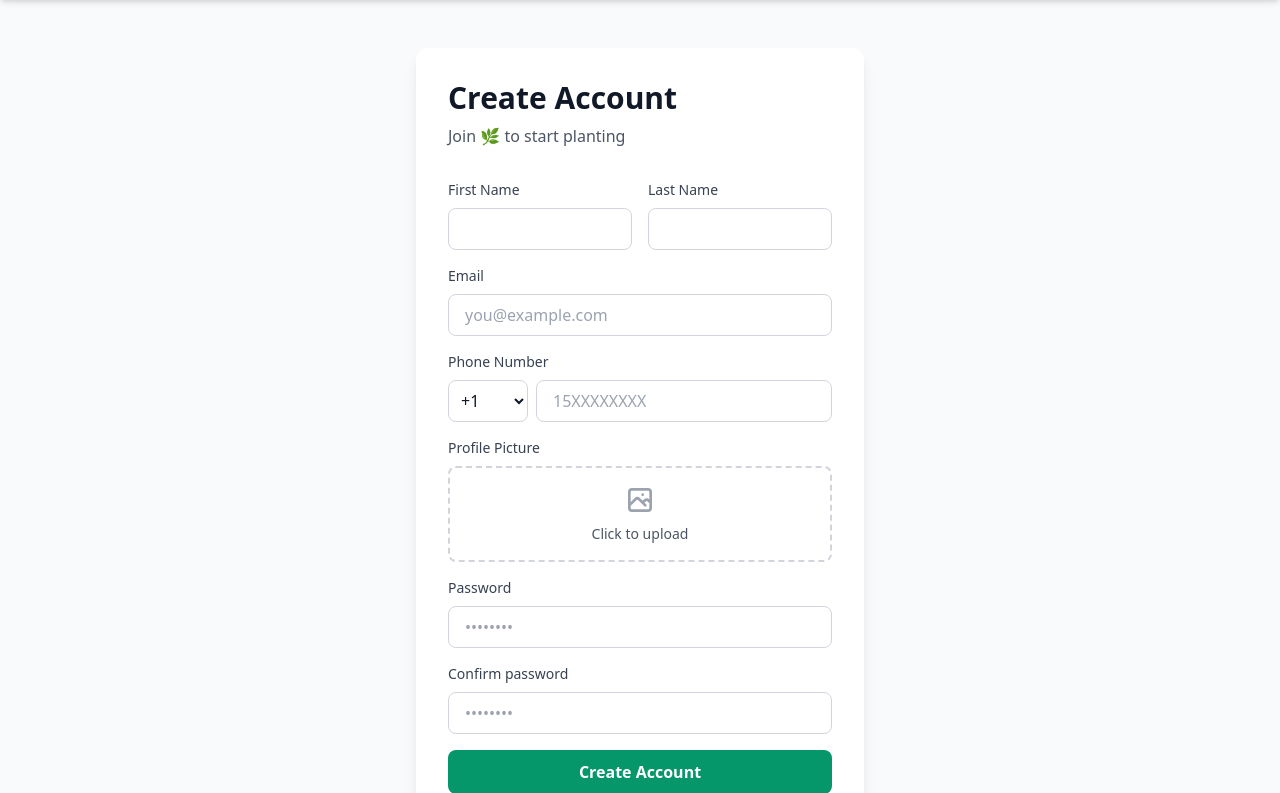
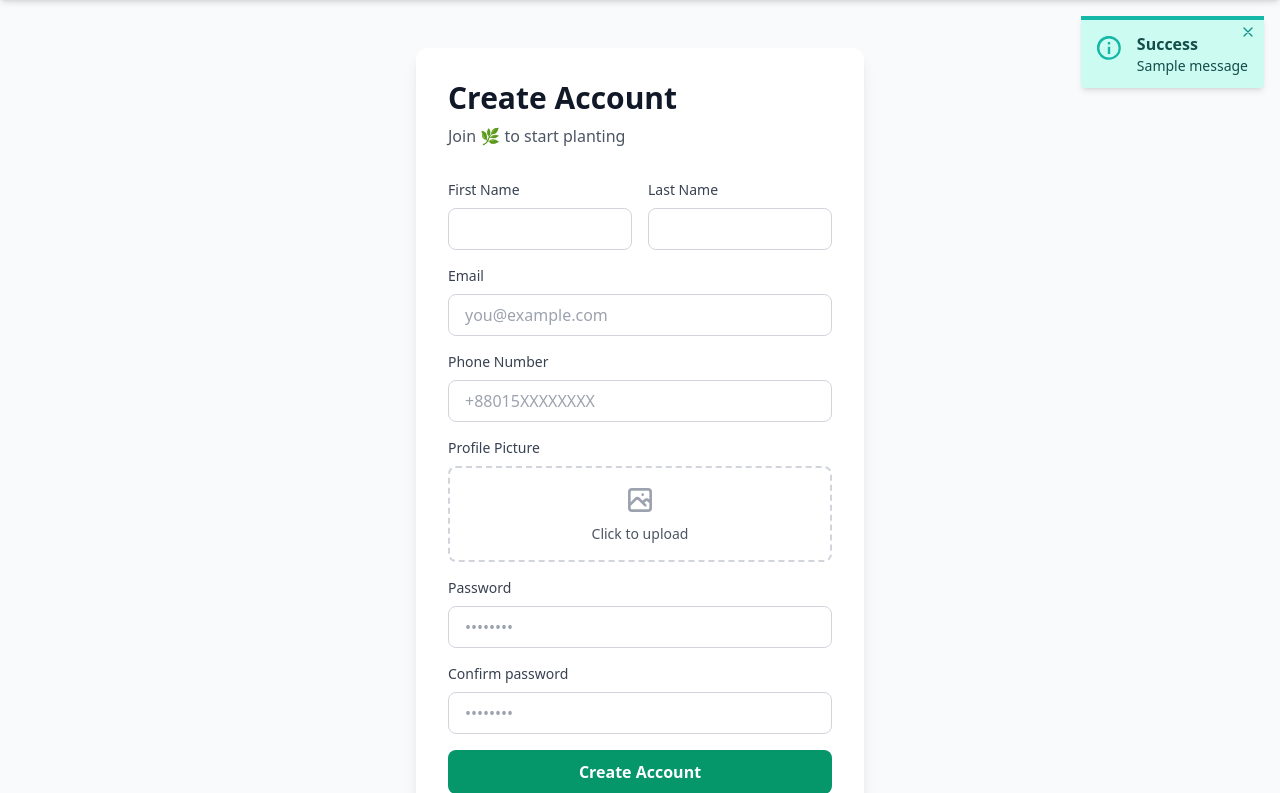
Before and after one commit to partho-debnath/greenleaf, a Django app: page /users/registration/ in a window 1280 px wide. Shown: the part 64-857 px from the top of the page. Run offline with Django 5.2, Linux system fonts and the light colour scheme; tables that the repository leaves empty hold one stand-in row (values such as "Sample post"); one stand-in notice (Sample message) is shown; some libraries are stand-ins or nearby versions.

Commit message:
user create api updated and added success, error and info message toast

```diff
--- a/templates/base.html
+++ b/templates/base.html
@@ -14,6 +14,15 @@
           extend: {
             colors: {
               primary: '#10b981',
+            },
+            keyframes: {
+              wiggle: {
+                '0%, 100%': { transform: 'rotate(-3deg)' },
+                '50%': { transform: 'rotate(3deg)' },
+              }
+            },
+            animation: {
+              wiggle: 'wiggle 1s ease-in-out infinite',
             }
           }
         }
@@ -22,6 +31,10 @@
     {% block style %} {% endblock style %}
   </head>
   <body class="bg-gray-50 dark:bg-gray-900 text-gray-900 dark:text-gray-100 transition-colors">
+
+    <!-- Toast Message -->
+    {% include "includes/success_alert.html" %}
+
     <!-- Navigation -->
     {% include "navbar.html" %}
 
--- /dev/null
+++ b/templates/includes/success_alert.html
@@ -0,0 +1,70 @@
+
+<!-- Toast Container -->
+<div class="fixed top-20 right-4 z-4 space-y-4">
+  {% if messages %}
+    {% for message in messages %}
+      <!-- Success Toast (Teal Style) -->
+      {% if message.tags == "success" %}
+        <div id="success-toast" class="bg-teal-100 border-t-4 border-teal-500 rounded-b text-teal-900 px-4 py-3 shadow-md" role="alert">
+          <button onclick="this.closest('#success-toast').classList.add('hidden')" class="absolute top-2 right-2 text-teal-600 hover:text-teal-800 transition">
+            <svg class="h-4 w-4" fill="none" stroke="currentColor" viewBox="0 0 24 24">
+              <path stroke-linecap="round" stroke-linejoin="round" stroke-width="2" d="M6 18L18 6M6 6l12 12" />
+            </svg>
+          </button>
+          <div class="flex">
+            <div class="py-1">
+              <svg class="fill-current h-6 w-6 text-teal-500 mr-4" xmlns="http://www.w3.org/2000/svg" viewBox="0 0 20 20">
+                <path d="M2.93 17.07A10 10 0 1 1 17.07 2.93 10 10 0 0 1 2.93 17.07zm12.73-1.41A8 8 0 1 0 4.34 4.34a8 8 0 0 0 11.32 11.32zM9 11V9h2v6H9v-4zm0-6h2v2H9V5z"/>
+              </svg>
+            </div>
+            <div>
+              <p class="font-bold">{{message.tags|title}}</p>
+              <p class="text-sm">{{message}}</p>
+            </div>
+          </div>
+        </div>
+      {% elif message.tags == "error" %}
+        <!-- Error Toast (Red Style) -->
+        <div id="failed-toast" class="bg-red-100 border-t-4 border-red-500 rounded-b text-red-900 px-4 py-3 shadow-md" role="alert">
+          <button onclick="this.closest('#failed-toast').classList.add('hidden')" class="absolute top-2 right-2 text-red-600 hover:text-red-800 transition">
+            <svg class="h-4 w-4" fill="none" stroke="currentColor" viewBox="0 0 24 24">
+              <path stroke-linecap="round" stroke-linejoin="round" stroke-width="2" d="M6 18L18 6M6 6l12 12" />
+            </svg>
+          </button>
+          <div class="flex">
+            <div class="py-1">
+              <svg class="fill-current h-6 w-6 text-red-500 mr-4" xmlns="http://www.w3.org/2000/svg" viewBox="0 0 20 20">
+                <path d="M10 18a8 8 0 100-16 8 8 0 000 16zM8.707 7.293a1 1 0 00-1.414 1.414L8.586 10l-1.293 1.293a1 1 0 101.414 1.414L10 11.414l1.293 1.293a1 1 0 001.414-1.414L11.414 10l1.293-1.293a1 1 0 00-1.414-1.414L10 8.586 8.707 7.293z"/>
+              </svg>
+            </div>
+            <div>
+              <p class="font-bold">{{message.tags|title}}</p>
+              <p class="text-sm">{{message}}</p>
+            </div>
+          </div>
+        </div>
+      {% else %}
+        <!-- Others Toast (Info Style) -->
+        <div id="failed-toast" class="bg-blue-100 border-t-4 border-blue-500 rounded-b text-blue-900 px-4 py-3 shadow-md" role="alert">
+          <button onclick="this.closest('#failed-toast').classList.add('hidden')" class="absolute top-2 right-2 text-blue-600 hover:text-blue-800 transition">
+            <svg class="h-4 w-4" fill="none" stroke="currentColor" viewBox="0 0 24 24">
+              <path stroke-linecap="round" stroke-linejoin="round" stroke-width="2" d="M6 18L18 6M6 6l12 12" />
+            </svg>
+          </button>
+          <div class="flex">
+            <div class="py-1">
+              <svg class="h-6 w-6 text-blue-500 inline-block mr-4" xmlns="http://www.w3.org/2000/svg" fill="none" viewBox="0 0 24 24" stroke-width="1.5" stroke="currentColor">
+                <path stroke-linecap="round" stroke-linejoin="round" d="m11.25 11.25.041-.02a.75.75 0 0 1 1.063.852l-.708 2.836a.75.75 0 0 0 1.063.853l.041-.021M21 12a9 9 0 1 1-18 0 9 9 0 0 1 18 0Zm-9-3.75h.008v.008H12V8.25Z" />
+              </svg>
+            </div>
+            <div>
+              <p class="font-bold">{{message.tags|title}}</p>
+              <p class="text-sm">{{message}}</p>
+            </div>
+          </div>
+        </div>
+      {% endif %}
+    {% endfor %}
+  {% endif %}
+
+</div>
--- a/users/admin.py
+++ b/users/admin.py
@@ -48,7 +48,7 @@ class UserModelAdmin(BaseUserAdmin):
                     "first_name",
                     "last_name",
                     "address",
-                    "country_code",
+                    # "country_code",
                     "mobile_number",
                     "gender",
                     "date_of_birth",
@@ -110,7 +110,7 @@ class UserModelAdmin(BaseUserAdmin):
                 "classes": ["wide"],  # for css
                 "fields": [
                     "address",
-                    "country_code",
+                    # "country_code",
                     "mobile_number",
                     "gender",
                     "date_of_birth",
@@ -133,7 +133,7 @@ class UserModelAdmin(BaseUserAdmin):
         ),
     ]
     autocomplete_fields = [
-        "country_code",
+        # "country_code",
     ]
 
     @admin.display(description="image")
--- a/users/forms.py
+++ b/users/forms.py
@@ -34,7 +34,7 @@ class UserCreationForm(BaseModelForm):
             "first_name",
             "last_name",
             "email",
-            "country_code",
+            # "country_code",
             "mobile_number",
             "image",
             "password",
@@ -55,7 +55,7 @@ class UserCreationForm(BaseModelForm):
             "mobile_number": forms.TextInput(
                 attrs={
                     "class": PHONE_NUMBER_CSS_CLASS,
-                    "placeholder": "15XXXXXXXX",
+                    "placeholder": "+88015XXXXXXXX",
                 },
             ),
             "image": forms.FileInput(
--- a/users/templates/registration.html
+++ b/users/templates/registration.html
@@ -18,7 +18,7 @@
                 <h1 class="text-3xl font-bold text-gray-900 dark:text-white mb-2">Create Account</h1>
                 <p class="text-gray-600 dark:text-gray-400 mb-8">Join 🌿 to start planting</p>
 
-                <form class="space-y-4" method="post" action="#" enctype="multipart/form-data">
+                <form class="space-y-4" method="post" action="{% url 'users:user_registration' %}" enctype="multipart/form-data">
                     {% csrf_token %}
                     {% if form.non_field_errors %}
                         <div id="formError" class="mb-4 p-3 rounded-lg bg-red-100 text-red-700 border border-red-300 text-sm">
@@ -28,22 +28,26 @@
 
                     <div class="grid grid-cols-2 gap-4">
 
-                        <!-- first_name -->
+                        <!-- First Name -->
                         <div>
                             {% if form.first_name.errors %}
-                                <p id="emailError" class="text-red-600 text-sm mt-1">
-                                    {{form.first_name.errors}}
+                                <p id="first_name_error" class="text-red-600 text-sm mt-1">
+                                    {% for error_line in form.first_name %}
+                                        {{error_line}}
+                                    {% endfor %}
                                 </p>
                             {% endif %}
                             <label class="block text-sm font-medium text-gray-700 dark:text-gray-300 mb-2">{{form.first_name.label_tag}}</label>
                             {{form.first_name}}
                         </div>
 
-                        <!-- last_name -->
+                        <!-- Last Name -->
                         <div>
                             {% if form.last_name.errors %}
-                                <p id="emailError" class="text-red-600 text-sm mt-1">
-                                    {{form.last_name.errors}}
+                                <p id="last_name_error" class="text-red-600 text-sm mt-1">
+                                    {% for error_line in form.last_name.errors %}
+                                        {{error_line}}
+                                    {% endfor %}
                                 </p>
                             {% endif %}
                             <label class="block text-sm font-medium text-gray-700 dark:text-gray-300 mb-2">{{form.last_name.label_tag}}</label>
@@ -51,45 +55,57 @@
                         </div>
                     </div>
 
-                    <!-- email -->
+                    <!-- Email -->
                     <div>
                         {% if form.email.errors %}
-                            <p id="emailError" class="text-red-600 text-sm mt-1">
-                                {{form.email.errors}}
+                            <p id="email_error" class="text-red-600 text-sm mt-1 animate-wiggle">
+                                {% for error_line in form.email.errors %}
+                                    {{error_line}}
+                                {% endfor %}
                             </p>
                         {% endif %}
                         <label class="block text-sm font-medium text-gray-700 dark:text-gray-300 mb-2">{{form.email.label_tag}}</label>
                         {{form.email}}
                     </div>
 
-                    <!-- mobile_number -->
+                    <!-- Mobile Number -->
                     <div>
                         {% if form.mobile_number.errors %}
-                            <p id="emailError" class="text-red-600 text-sm mt-1">
-                                {{form.mobile_number.errors}}
+                            <p id="mobile_number_error" class="text-red-600 text-sm mt-1">
+                                {% for error_line in form.mobile_number.errors %}
+                                    {{error_line}}
+                                {% endfor %}
                             </p>
                         {% endif %}
                         <label class="block text-sm font-medium text-gray-700 dark:text-gray-300 mb-2">{{form.mobile_number.label_tag}}</label>
+
                         <div class="flex gap-2">
-                            <select class="w-20 px-2 py-2 border border-gray-300 dark:border-gray-600 rounded-lg bg-white dark:bg-gray-700 text-gray-900 dark:text-white focus:ring-2 focus:ring-emerald-500 outline-none">
+                            <!-- <select class="w-20 px-2 py-2 border border-gray-300 dark:border-gray-600 rounded-lg bg-white dark:bg-gray-700 text-gray-900 dark:text-white focus:ring-2 focus:ring-emerald-500 outline-none">
                                 <option>+1</option>
                                 <option>+44</option>
                                 <option>+91</option>
                                 <option>+61</option>
-                            </select>
+                            </select> -->
                             {{form.mobile_number}}
                         </div>
                     </div>
 
                     <!-- Profile Picture -->
                     <div>
+                        {% if form.image.errors %}
+                            <p id="image_error" class="text-red-600 text-sm mt-1">
+                                {% for error_line in form.image.errors %}
+                                    {{error_line}}
+                                {% endfor %}
+                            </p>
+                        {% endif %}
                         <label class="block text-sm font-medium text-gray-700 dark:text-gray-300 mb-2">{{form.image.label_tag}}</label>
                         <div id="upload-box"
                             onclick="document.getElementById('image-input').click()"
                             class="border-2 border-dashed border-gray-300 dark:border-gray-600 rounded-lg p-4 text-center cursor-pointer hover:border-emerald-500 hover:bg-emerald-50 dark:hover:bg-gray-700 transition relative">
                              {{form.image}}
 
-                            <!-- Default content -->
+                            <!-- Default Content -->
                             <div id="upload-content">
                                 <svg class="w-8 h-8 mx-auto mb-2 text-gray-400" fill="none" stroke="currentColor" viewBox="0 0 24 24">
                                     <path stroke-linecap="round" stroke-linejoin="round" stroke-width="2"
@@ -99,7 +115,7 @@
                                 <p class="text-sm text-gray-600 dark:text-gray-400">Click to upload</p>
                             </div>
 
-                            <!-- Image preview -->
+                            <!-- Image Preview -->
                             <img id="preview-img"
                                 class="hidden w-full h-48 object-cover rounded-lg shadow cursor-pointer" />
                         </div>
@@ -108,8 +124,10 @@
                     <!-- Password -->
                     <div>
                         {% if form.password.errors %}
-                            <p class="text-red-600 text-sm mt-1">
-                                {{form.password.errors}}
+                            <p id="password_error" class="text-red-600 text-sm mt-1">
+                                {% for error_line in form.password.errors %}
+                                    {{error_line}}
+                                {% endfor %}
                             </p>
                         {% endif %}
                         <label class="block text-sm font-medium text-gray-700 dark:text-gray-300 mb-2">{{form.password.label_tag}}</label>
@@ -119,8 +137,10 @@
                     <!-- Confirm Password -->
                     <div>
                         {% if form.confirm_password.errors %}
-                            <p class="text-red-600 text-sm mt-1">
-                                {{form.confirm_password.errors}}
+                            <p id="confirm_password_error" class="text-red-600 text-sm mt-1 animate-wiggle">
+                                {% for error_line in form.confirm_password.errors %}
+                                    {{error_line}}
+                                {% endfor %}
                             </p>
                         {% endif %}
                         <label class="block text-sm font-medium text-gray-700 dark:text-gray-300 mb-2">{{form.confirm_password.label_tag}}</label>
@@ -135,7 +155,7 @@
                     <div class="relative flex justify-center text-sm"><span class="px-2 bg-white dark:bg-gray-800 text-gray-500">Or sign up with</span></div>
                 </div>
 
-                <!-- Google Sign up -->
+                <!-- Google Sign Up -->
                 {% include "login_with_google.html" with text="Sign up with Google" %}
 
                 <p class="mt-6 text-center text-gray-600 dark:text-gray-400">
--- a/users/views.py
+++ b/users/views.py
@@ -1,5 +1,7 @@
 from django.shortcuts import render
+from django.contrib.messages.views import SuccessMessageMixin
 from django.views import View
+from django.urls import reverse_lazy
 from django.views.generic import CreateView
 
 from users.models import User
@@ -36,7 +38,9 @@ class UserLoginView(View):
         )
 
 
-class UserRegistrationView(CreateView):
+class UserRegistrationView(SuccessMessageMixin, CreateView):
     template_name = "registration.html"
     model = User
     form_class = UserCreationForm
+    success_url = reverse_lazy("users:user_login")
+    success_message = "Account created successfully. Check your email to activate your account."
```
Also changed, not shown: users/models.py (+8 -9 lines), db.sqlite3, media/profile_pictures/2025/12/13/anime_profile.jpeg (added), users/migrations/0002_remove_user_country_code_alter_user_mobile_number.py (added), 1 other file.
